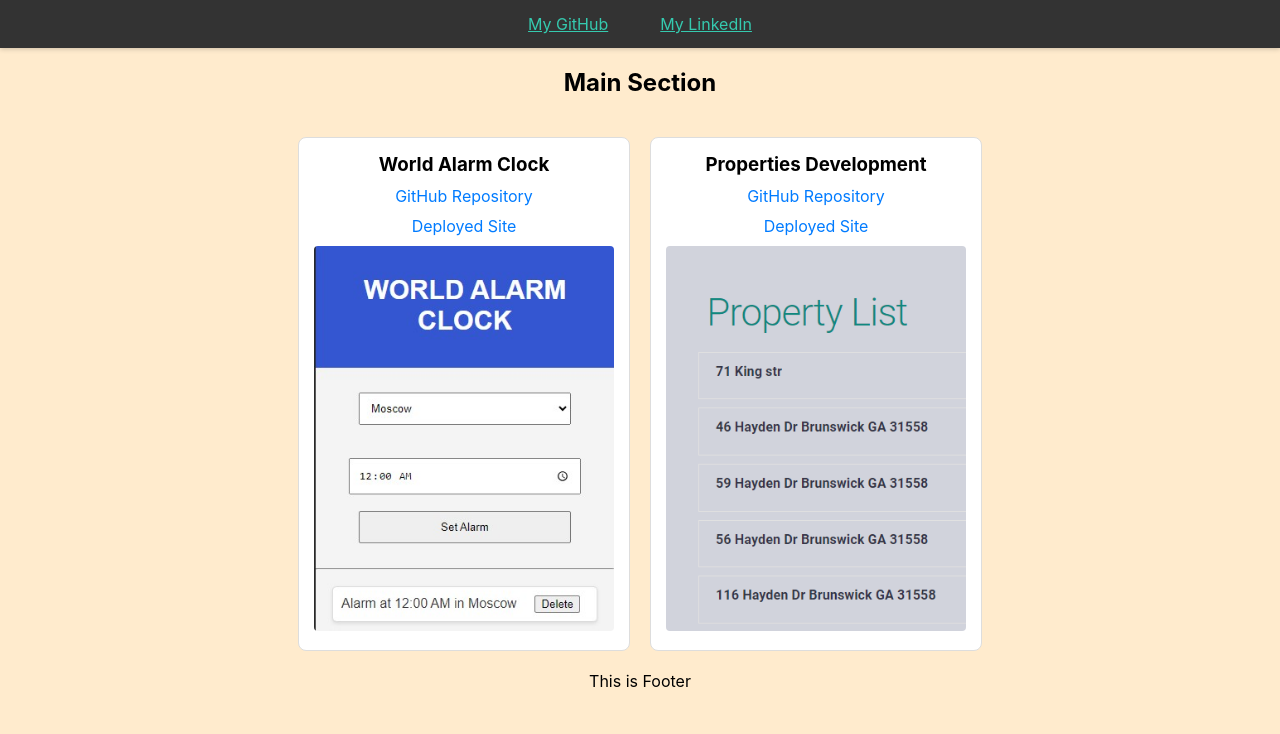
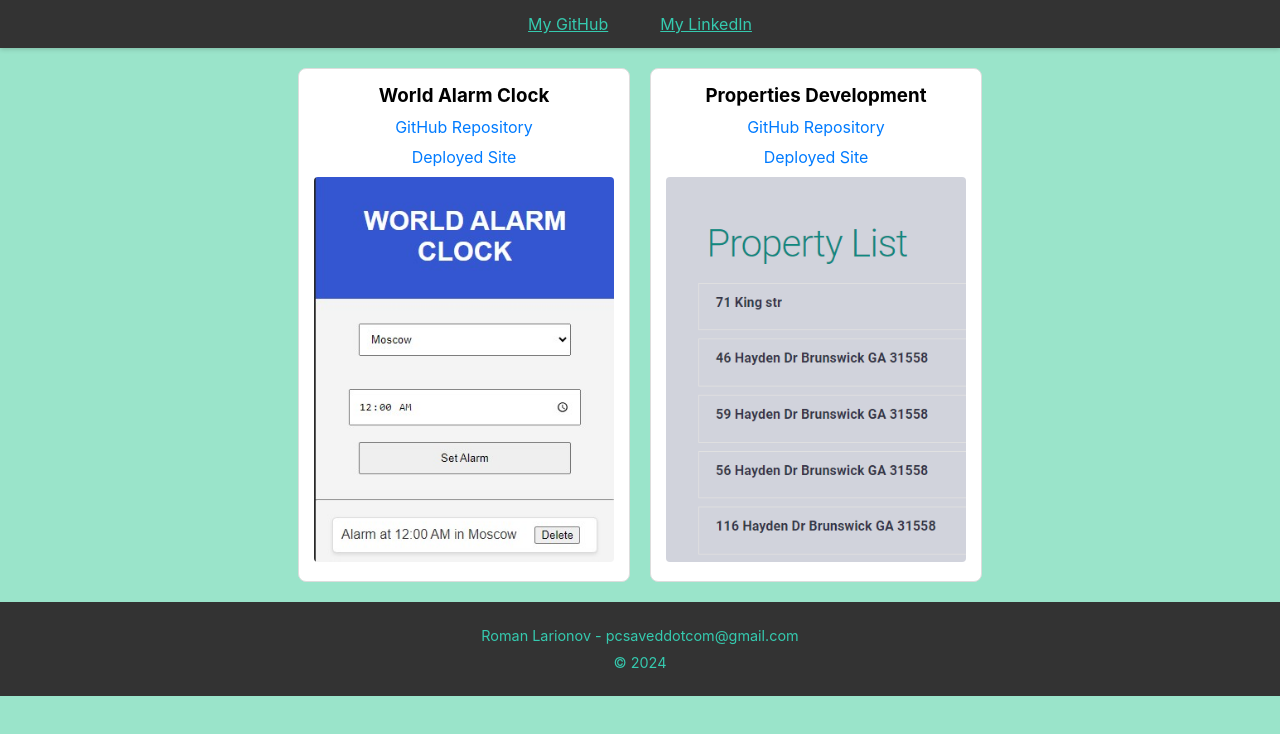
Before and after one commit to rocknrome/React-Mini-Portfolio, a React (Create React App) app: page / in a window 1280 px wide. Shown: the top 734 px of the page. Built offline with nearby package versions, Linux system fonts and the light colour scheme.

Commit message:
footer created and styled

```diff
--- a/src/App.css
+++ b/src/App.css
@@ -1,5 +1,6 @@
 .App {
   text-align: center;
+  background-color: rgb(154, 228, 202);
 }
 
 .App-logo {
@@ -119,3 +120,22 @@
   height: auto;
   border-radius: 4px;
 }
+
+
+
+/*FOOTER SECTION*/
+/*----------------*/
+.Footer {
+  display: flex;
+  justify-content: center;
+  align-items: center;
+  flex-direction: column;
+  padding: 20px;
+  background-color: #333;
+  color: rgb(53, 202, 175);
+  font-size: 0.9em;
+}
+
+.Footer p {
+  margin: 5px 0;
+}
--- a/src/App.js
+++ b/src/App.js
@@ -3,7 +3,7 @@ import './App.css';
 import Main from './components/Main'
 import Header from './components/header'
 import Footer from './components/Footer'
-/*import './index.css';*/
+import './index.css';
 
 function App() {
   return (
--- a/src/components/Footer.js
+++ b/src/components/Footer.js
@@ -1,7 +1,13 @@
-const Footer = (props) => {
+const Footer = () => {
 
-    //The Components Returned JSX
-    return <div className="Footer"> This is Footer</div>
+    return (
+
+    <footer className="Footer">
+        <p>Roman Larionov - pcsaveddotcom@gmail.com</p>
+        <p>&copy; 2024</p>
+    </footer>
+
+    )
 }
 
 // export the component
--- a/src/components/Main.js
+++ b/src/components/Main.js
@@ -3,7 +3,7 @@ import Projects from './Projects'
 const Main = (props) => {
     return (
         <div className="Main">
-            <h2>Main Section</h2> {/* for testing */}
+            {/*<h2>Main Section</h2> /* for testing */}
             <Projects />
         </div>
     );
--- a/src/index.css
+++ b/src/index.css
@@ -1,5 +1,5 @@
 body {
-  background-color: blanchedalmond;
+  background-color: rgb(154, 228, 202);
   margin: 0;
   font-family: -apple-system, BlinkMacSystemFont, 'Segoe UI', 'Roboto', 'Oxygen',
     'Ubuntu', 'Cantarell', 'Fira Sans', 'Droid Sans', 'Helvetica Neue',
```
